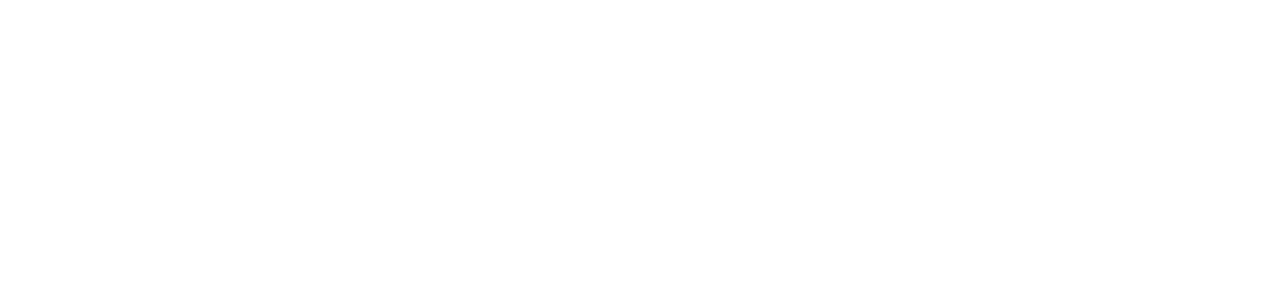
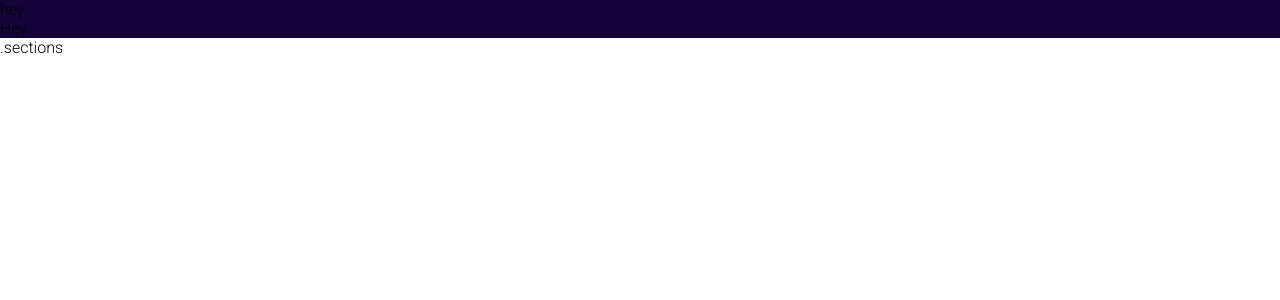
Before and after one commit to claudegose/Portfolio, a React (Create React App) app: page / in a window 1280 px wide. Shown: the top 300 px of the page. Built offline with nearby package versions, Linux system fonts and the light colour scheme.

Commit message:
Styling Integrated for TopBar

```diff
--- a/src/App.js
+++ b/src/App.js
@@ -1,7 +1,11 @@
+import Topbar from "./components/topbar/Topbar";
+
 
 function App() {
   return (
     <div className="app">
+      <Topbar />
+        .sections
 
 
     </div>
--- a/src/components/topbar/Topbar.jsx
+++ b/src/components/topbar/Topbar.jsx
@@ -0,0 +1,16 @@
+import React from "react";
+import "./topbar.css";
+
+export default function Topbar() {
+    return(
+
+        <div className="topbar">
+            hey
+            <div className="sections">
+Hey
+
+            </div>
+        </div>
+    )
+
+}
--- /dev/null
+++ b/src/components/topbar/topbar.css
@@ -0,0 +1,5 @@
+.topbar {
+  width: 100%;
+  height: 70%;
+  background-color: #15023a
+}
```
Also changed, not shown: src/components/topbar/topbar.scss (deleted).
